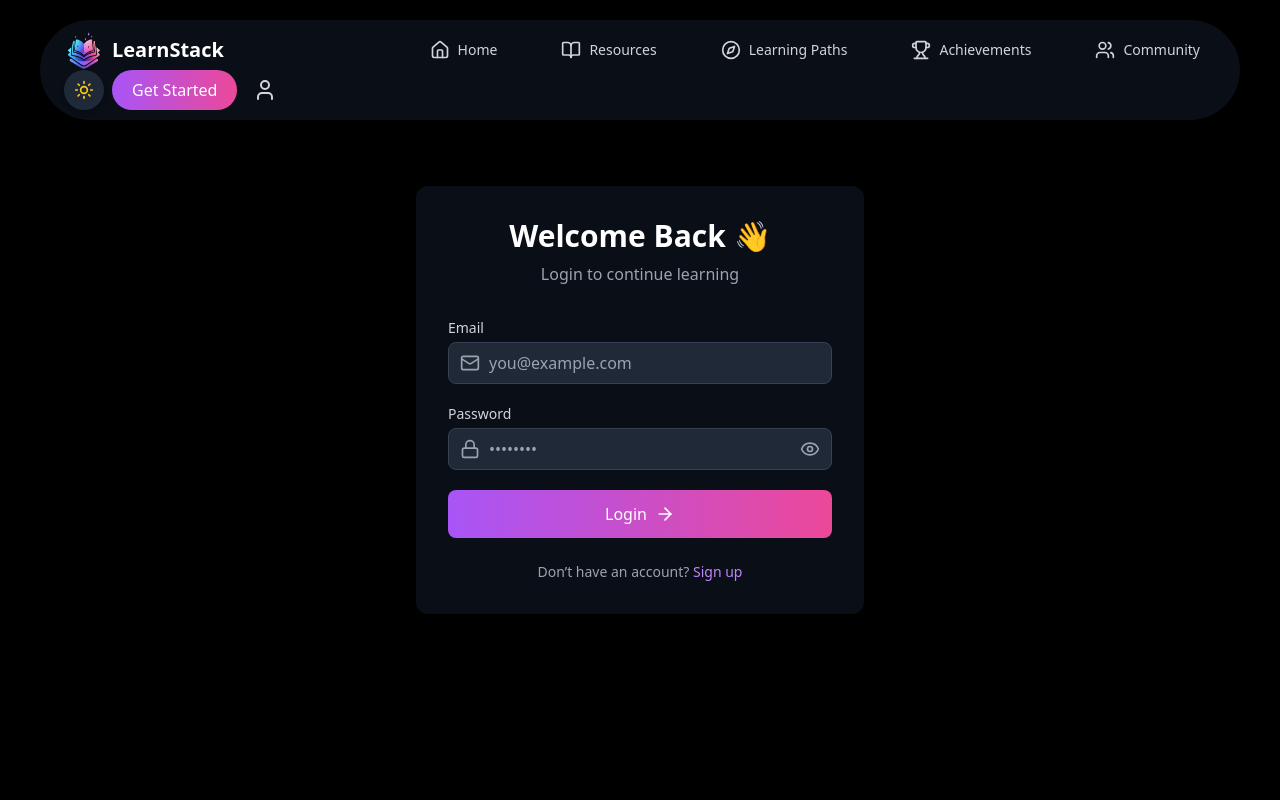
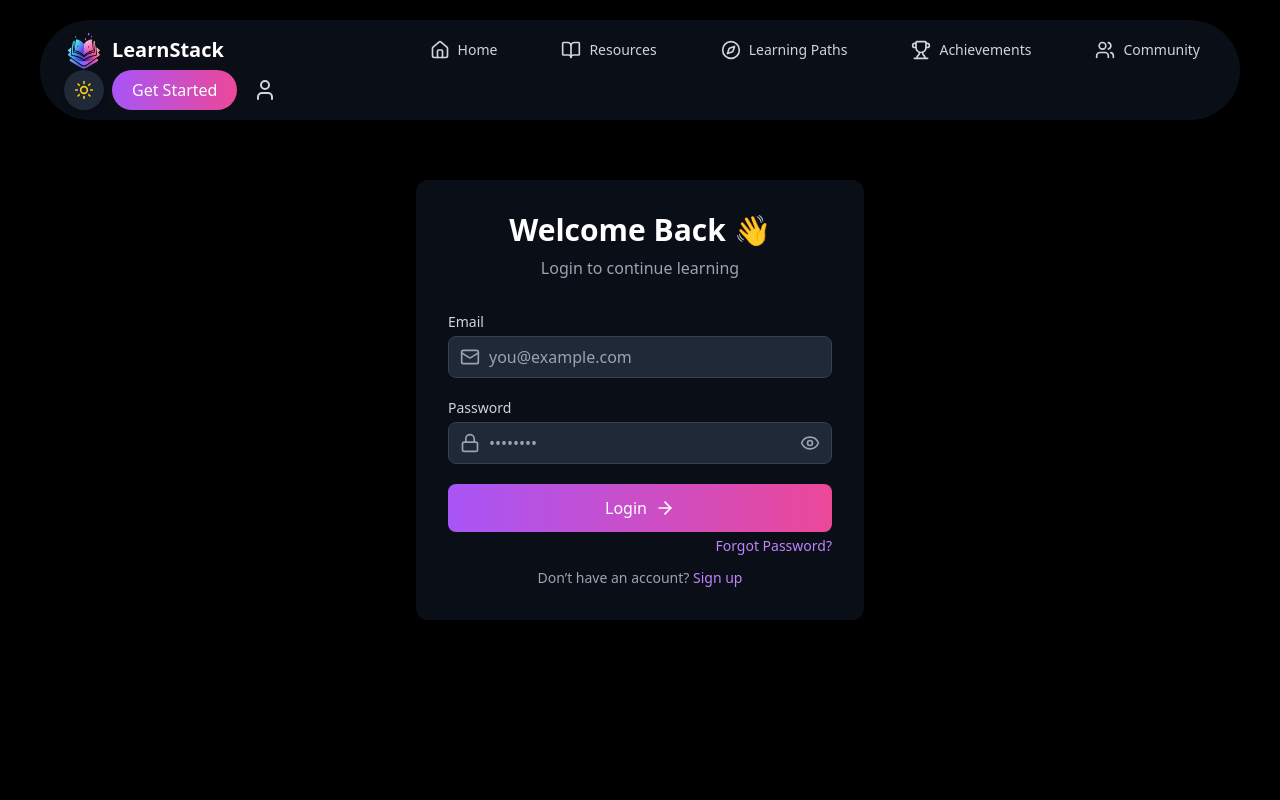
Before and after one commit to sayantan-pachal/LearnStack-learning-companion, a React (Vite) app: page /login in a window 1280 px wide. Shown: the top 800 px of the page. Built offline with nearby package versions, Linux system fonts and the light colour scheme.

Commit message:
update forgotpassword in login page

```diff
--- /dev/null
+++ b/src/components/Auth/ForgotPassword.jsx
@@ -0,0 +1,9 @@
+import React from 'react'
+
+function ForgetPassword() {
+  return (
+    <div>ForgetPassword</div>
+  )
+}
+
+export default ForgetPassword
--- a/src/components/Auth/Login.jsx
+++ b/src/components/Auth/Login.jsx
@@ -127,7 +127,16 @@ function Login() {
           </button>
         </form>
 
-        <p className="mt-6 text-center text-sm text-gray-600 dark:text-gray-400">
+        <p className="mt-1 text-sm text-right">
+          <Link
+            to="/forgot-password"
+            className="block text-sm text-right text-blue-600 dark:text-purple-400 font-medium hover:underline"
+          >
+            Forgot Password?
+          </Link>
+        </p>
+
+        <p className="mt-3 text-center text-sm text-gray-600 dark:text-gray-400">
           Don’t have an account?{" "}
           <Link
             to="/signup"
--- a/src/main.jsx
+++ b/src/main.jsx
@@ -15,6 +15,7 @@ import Signup from './components/Auth/Signup.jsx'
 import Edgecase from './components/ZEdgecase/Edgecase.jsx'
 import ProtectedRoute from './ProtectedRoute.jsx'
 import ResetPassword from './components/Auth/ResetPassword.jsx'
+import ForgotPassword from './components/Auth/ForgotPassword.jsx'
 
 const router = createBrowserRouter(
   createRoutesFromElements(
@@ -25,6 +26,7 @@ const router = createBrowserRouter(
       <Route path='get-started' element={<GetStarted />} />
       <Route path="login" element={<Login />} />
       <Route path="signup" element={<Signup />} />
+      <Route path="forgot-password" element={<ForgotPassword />} />
       {/* Protected Routes */}
       <Route path='dashboard' element={<ProtectedRoute><Dashboard /></ProtectedRoute>} />
       <Route path='resources' element={<ProtectedRoute><Resources /></ProtectedRoute>} />
```
